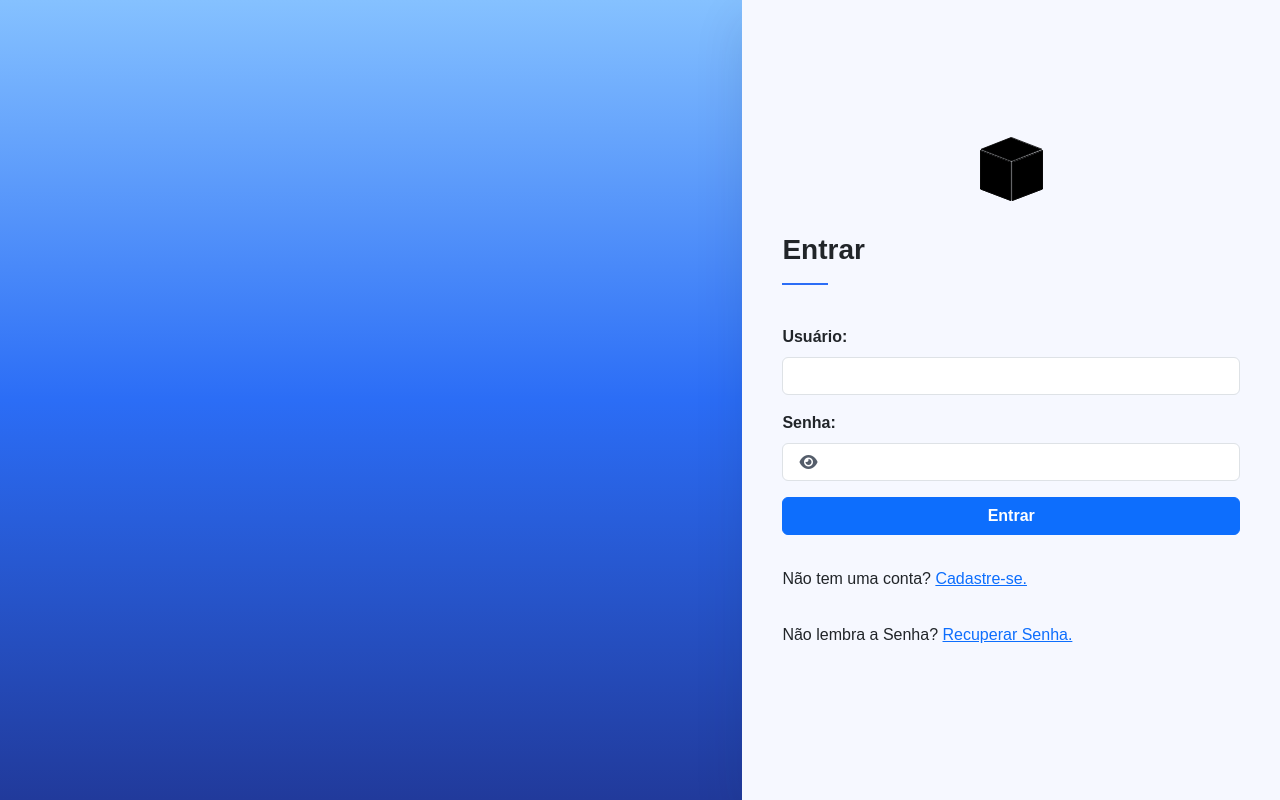
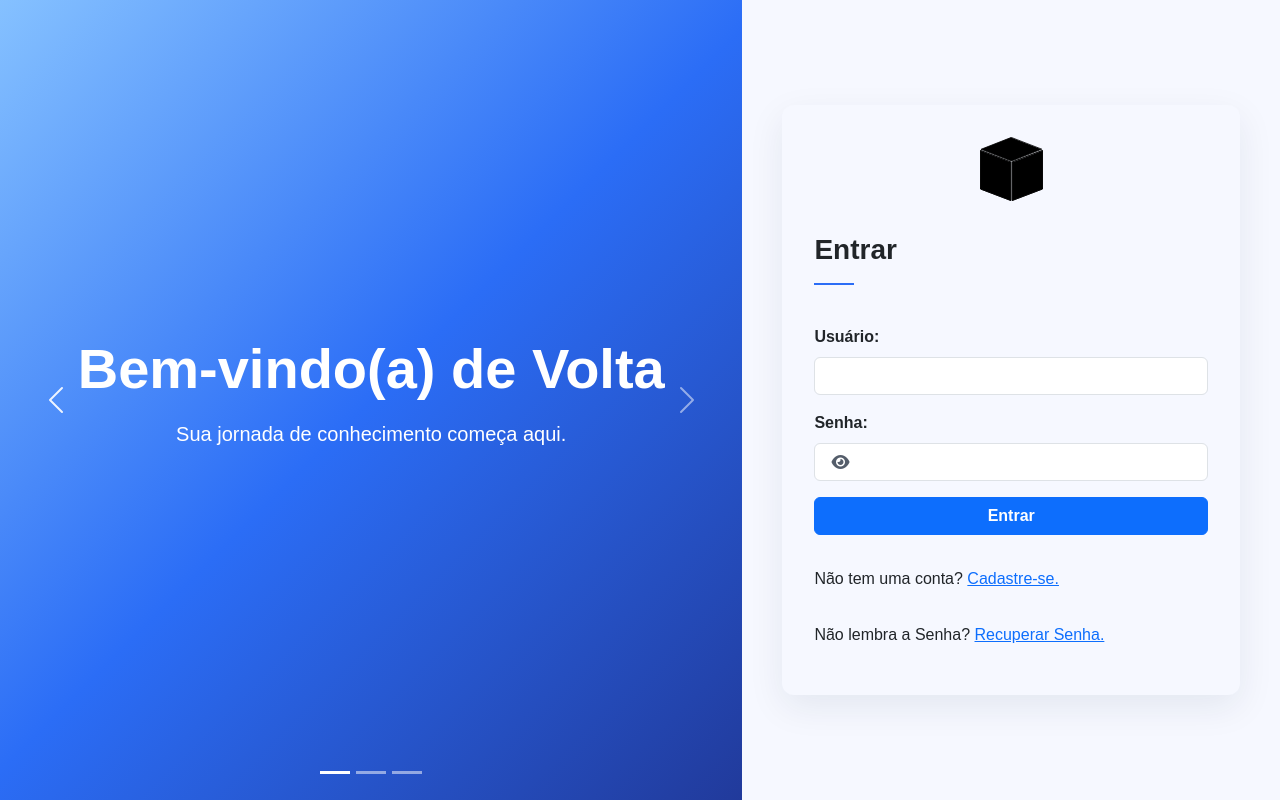
Before and after one commit to GuuStav0/TriviaBox, a PHP site: page /assets/data/pages/login.php in a window 1280 px wide. Run offline with PHP 8.4, Linux system fonts and the light colour scheme; some libraries are stand-ins or nearby versions.

Commit message:
Estilização da página login

```diff
--- a/assets/data/pages/login.php
+++ b/assets/data/pages/login.php
@@ -1,10 +1,10 @@
 <?php
 require_once '../database/conexao.php';
-
+// Seu código PHP de conexão, se houver
 ?>
 
 <!DOCTYPE html>
-<html lang="en">
+<html lang="pt-BR">
 
 <head>
     <meta charset="UTF-8">
@@ -17,6 +17,47 @@ require_once '../database/conexao.php';
 
 <body class="auth-page">
     <main>
+        <div id="carouselExampleIndicators" class="carousel slide" data-bs-ride="carousel" data-bs-interval="5000">
+            <div class="carousel-indicators">
+                <button type="button" data-bs-target="#carouselExampleIndicators" data-bs-slide-to="0" class="active" aria-current="true" aria-label="Slide 1"></button>
+                <button type="button" data-bs-target="#carouselExampleIndicators" data-bs-slide-to="1" aria-label="Slide 2"></button>
+                <button type="button" data-bs-target="#carouselExampleIndicators" data-bs-slide-to="2" aria-label="Slide 3"></button>
+            </div>
+
+            <div class="carousel-inner">
+
+                <div class="carousel-item active">
+                    <div class="d-flex align-items-center justify-content-center h-100">
+                        <div class="text-center text-white p-5">
+                            <h1 class="display-4 fw-bold">Bem-vindo(a) de Volta</h1>
+                            <p class="lead mt-3">Sua jornada de conhecimento começa aqui.</p>
+                        </div>
+                    </div>
+                </div>
+
+                <div class="carousel-item">
+                    <img src="caminho/para/sua/imagem-produto.jpg" class="d-block w-100" alt="Design unibody. Alumínio forjado a quente. Capacidade excepcional.">
+                    <div class="carousel-caption d-none d-md-block text-center">
+                        <h5 class="fs-4 fw-bold">Design unibody. Alumínio forjado a quente.</h5>
+                        <p>Capacidade excepcional.</p>
+                    </div>
+                </div>
+
+                <div class="carousel-item">
+                    <img src="caminho/para/outra/imagem.jpg" class="d-block w-100" alt="Descrição da Imagem">
+                </div>
+            </div>
+
+            <button class="carousel-control-prev" type="button" data-bs-target="#carouselExampleIndicators" data-bs-slide="prev">
+                <span class="carousel-control-prev-icon" aria-hidden="true"></span>
+                <span class="visually-hidden">Previous</span>
+            </button>
+            <button class="carousel-control-next" type="button" data-bs-target="#carouselExampleIndicators" data-bs-slide="next">
+                <span class="carousel-control-next-icon" aria-hidden="true"></span>
+                <span class="visually-hidden">Next</span>
+            </button>
+        </div>
+
         <section class="auth-container">
             <div class="auth-card">
                 <div class="text-center mb-3 auth-logo">
@@ -46,8 +87,10 @@ require_once '../database/conexao.php';
         </section>
     </main>
 </body>
+
 <script src="../../scripts/bootstrap_scripts/bootstrap.bundle.js"></script>
 <script>
+
     document.addEventListener('DOMContentLoaded', function() {
         var toggles = [].slice.call(document.querySelectorAll('.input-toggle'));
         toggles.forEach(function(btn) {
--- a/assets/styles/auth-page.css
+++ b/assets/styles/auth-page.css
@@ -17,25 +17,59 @@
   font-family: sans-serif, Arial;
 }
 
+html,
+body,
+main {
+  height: 100%;
+  margin: 0;
+  padding: 0;
+  overflow: hidden;
+}
+
+main {
+  display: flex;
+  height: 100vh;
+  width: 100vw;
+}
+
 body.auth-page {
-  background: linear-gradient(
-    180deg,
-    var(--light-blue) 0%,
-    var(--blue-sky) 50%,
-    var(--dark-blue) 100%
-  );
   min-height: 100vh;
   -webkit-font-smoothing: antialiased;
   -moz-osx-font-smoothing: grayscale;
 }
 
-.auth-center {
-  min-height: calc(100vh - 16vh);
+#carouselExampleIndicators {
+  width: 58%;
+  height: 100%;
+  background: linear-gradient(
+    135deg,
+    var(--light-blue) 0%,
+    var(--blue-sky) 50%,
+    var(--dark-blue) 100%
+  );
+}
+
+#carouselExampleIndicators .carousel-inner,
+#carouselExampleIndicators .carousel-item {
+  height: 100%;
+}
+
+#carouselExampleIndicators .carousel-item img {
+  height: 100%;
+  object-fit: cover;
+}
+
+.auth-container {
+  width: 42%;
+  height: 100vh;
   display: flex;
   align-items: center;
   justify-content: center;
-  padding: 2rem;
+  padding: 2.5rem;
+  background-color: var(--snow-white);
+  overflow-y: auto;
 }
+
 
 .auth-card {
   background: var(--snow-white);
@@ -44,6 +78,10 @@ body.auth-page {
   padding: 2rem;
   max-width: 460px;
   width: 100%;
+  display: flex;
+  flex-direction: column;
+  justify-content: center;
+  gap: 1rem;
 }
 
 .auth-card h2 {
@@ -63,42 +101,33 @@ body.auth-page {
   opacity: 1;
 }
 
-.auth-container {
-  min-height: 100vh;
-  display: flex;
-  align-items: stretch;
-  justify-content: flex-end;
-  padding: 0;
+@media (max-width: 900px) {
+  main {
+    flex-direction: column;
+    overflow-y: auto;
+  }
+
+
+  #carouselExampleIndicators {
+    width: 100%;
+    height: 300px;
+  }
+
+  .auth-container {
+    width: 100%;
+    height: auto;
+    min-height: 100vh;
+    justify-content: flex-start;
+  }
+
+  .auth-card {
+    width: 90%;
+    max-width: 720px;
+    margin: 0 auto;
+    box-shadow: none;
+  }
 }
 
-.auth-card {
-  width: 42%;
-  max-width: 560px;
-  height: 100vh;
-  border-radius: 0;
-  padding: 2.5rem;
-  box-shadow: 0 18px 46px rgba(11, 36, 65, 0.12);
-  overflow: auto;
-}
-
-.auth-card {
-  display: flex;
-  flex-direction: column;
-  justify-content: center;
-  gap: 1rem;
-}
-
-@media (max-width: 900px) {
-  .auth-container {
-    justify-content: center;
-  }
-  .auth-card {
-    width: 100%;
-    max-width: 720px;
-    height: auto;
-    justify-content: flex-start;
-  }
-}
 
 .input-with-icon {
   position: relative;
```
